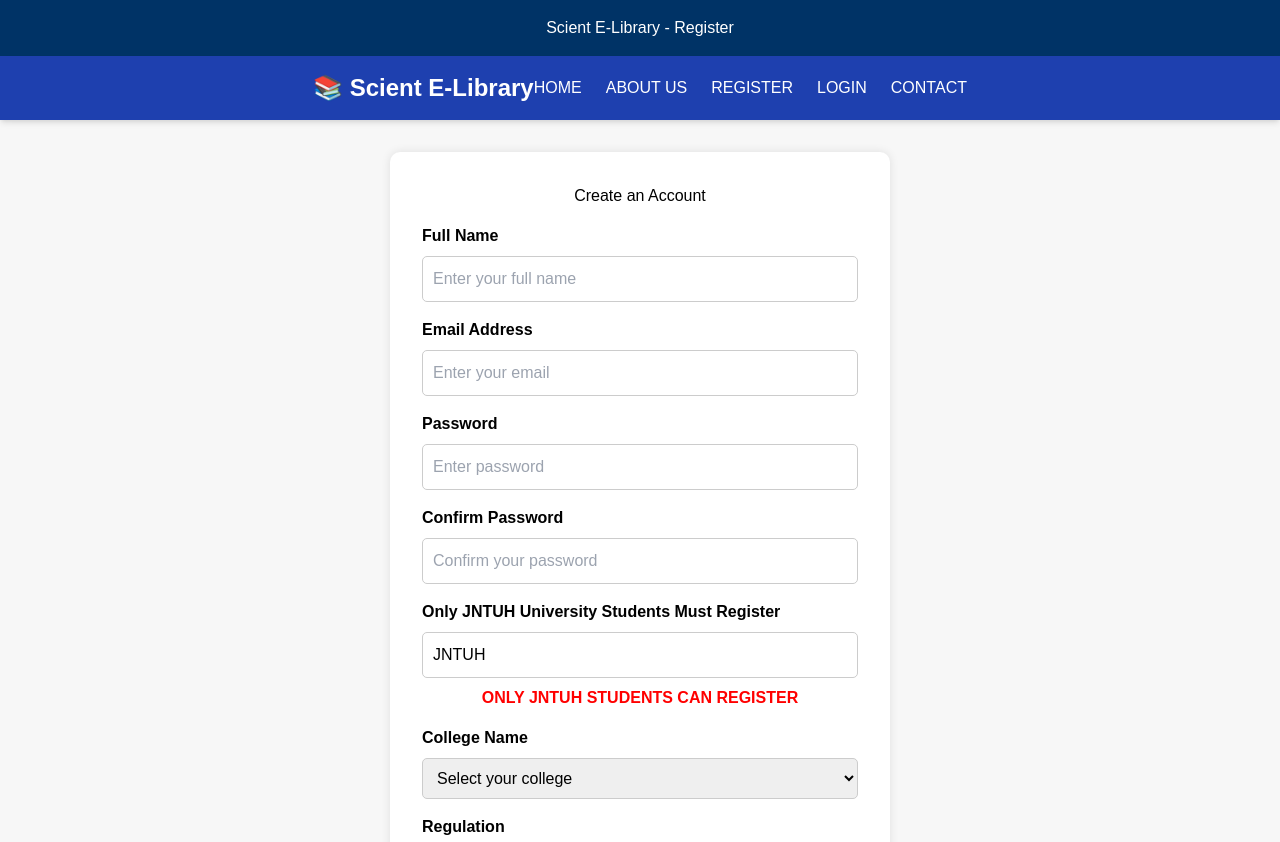
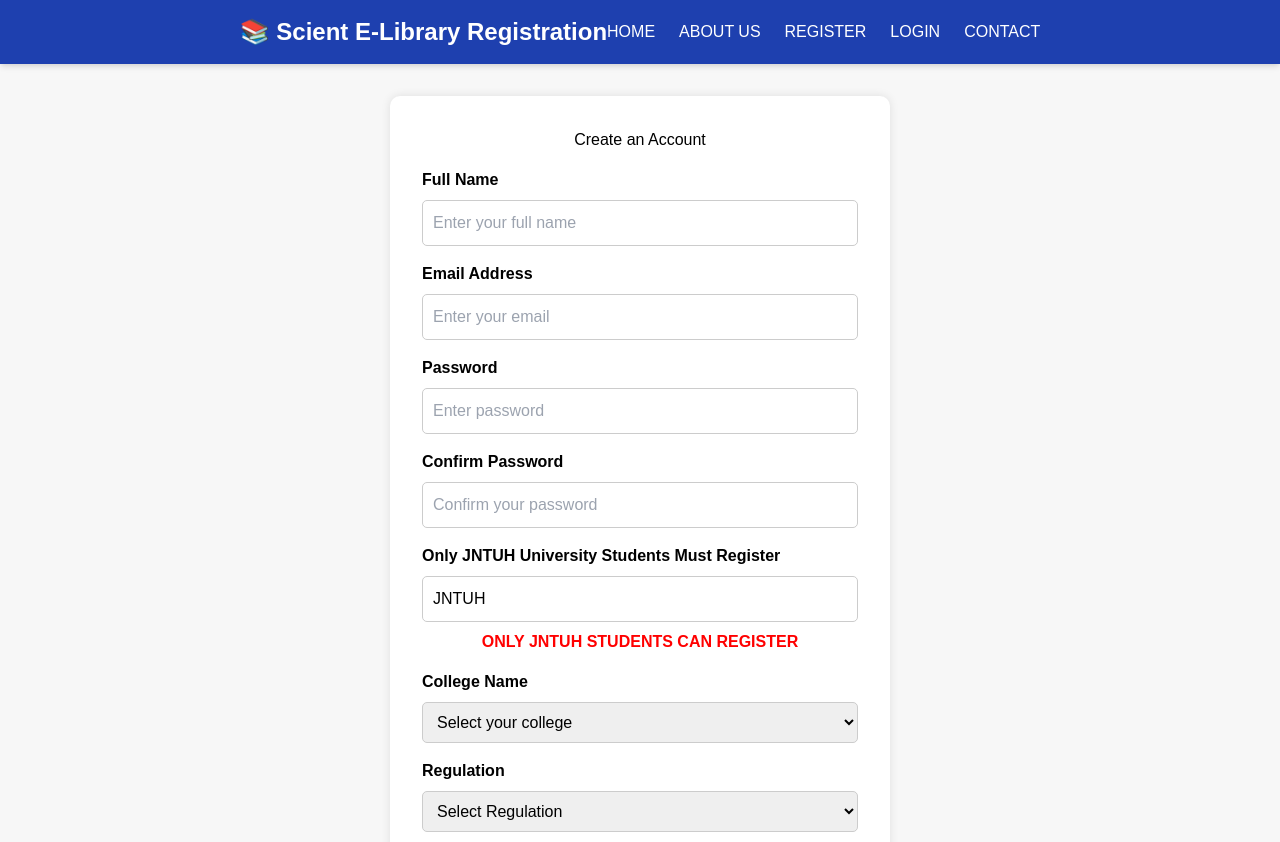
Before and after one commit to VarunGoud04/Scient-E-library, a website: page public/register.html in a window 1280 px wide. Shown: the top 842 px of the page. Drawn offline with nearby package versions, Linux system fonts and the light colour scheme.

Commit message:
nav allign register fn

```diff
--- a/public/register.html
+++ b/public/register.html
@@ -166,14 +166,12 @@
 </head>
 <body>
 
-  <header>
-    <h1>Scient E-Library - Register</h1>
-  </header>
+
 
   <!-- Responsive Navbar -->
 <nav class="bg-blue-800 text-white py-4 shadow-md sticky top-0 z-50">
   <div class="max-w-7xl mx-auto px-4 flex items-center justify-between">
-    <a href="#" class="text-2xl font-bold">📚 Scient E-Library</a>
+    <a href="#" class="text-2xl font-bold">📚 Scient E-Library   Registration</a>
     <button id="menu-btn" class="text-white sm:hidden text-2xl focus:outline-none">
       <i class="fas fa-bars"></i>
     </button>
```
